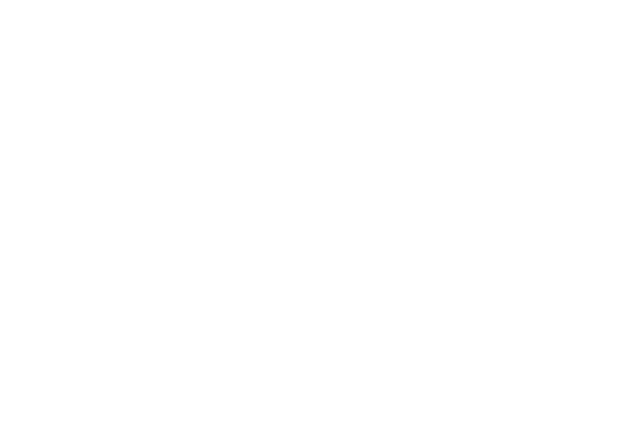
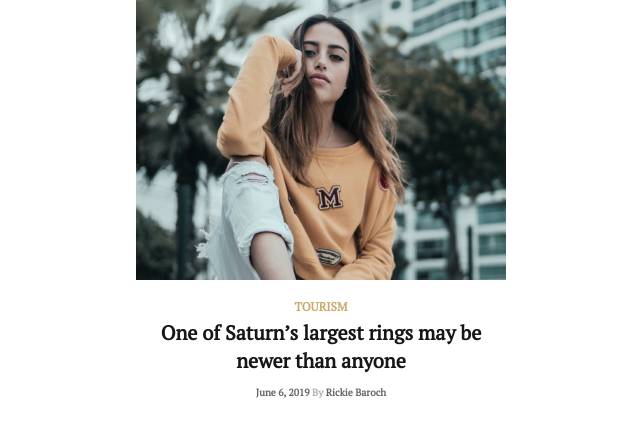
Before and after one commit to tetiana-kozak/fashion-blog, a plain HTML site: page index.html in a window 1280 px wide. Shown: the whole page, without its empty margins (319-959 px from the left). Drawn offline with Linux system fonts and the light colour scheme.

Commit message:
add first article block

```diff
--- a/index.html
+++ b/index.html
@@ -11,6 +11,15 @@
     <link href="https://fonts.googleapis.com/css2?family=PT+Serif&display=swap" rel="stylesheet">
 </head>
 <body>
-
+    <main>
+        <section class="articles">
+            <div class="article">
+                <img src="assets/image-1.png" alt="" class="article__image">
+                <h4 class="article__category">Tourism</h4>
+                <h3 class="article__title">One of Saturn’s largest rings may be newer than anyone</h3>
+                <h5 class="article__author">June 6, 2019 <span>By</span> Rickie Baroch</h5>
+            </div>
+        </section>
+    </main>
 </body>
 </html>
--- a/style.css
+++ b/style.css
@@ -0,0 +1,49 @@
+* {
+    box-sizing: border-box;
+}
+
+html {
+    font-family: 'PT Serif', serif;
+}
+
+h3, h4, h5, body {
+    margin: 0;
+    padding: 0;
+}
+
+.articles {
+    width: fit-content;
+    margin: 0 auto;
+}
+
+.article {
+    height: 411px;
+    width: 370px;
+    /* filter: drop-shadow(0px 2px 6px rgba(0, 0, 0, 0.5)); */
+    text-align: center;
+    font-size: 12px;
+    line-height: 16px;
+}
+
+.article__category {
+    margin-top: 15px;
+    text-transform: uppercase;
+    color: #C9A96E;
+}
+
+.article__title {
+    margin-top: 4px;
+    font-size: 20px;
+    line-height: 28px;
+    color: #171717;
+}
+
+.article__author {
+    margin-top: 10px;
+    margin-bottom: 14px;
+    color: #666666;
+}
+
+.article__author > span {
+    color: #B1B1B1;
+}
```
Also changed, not shown: assets/image-1.png (added).
